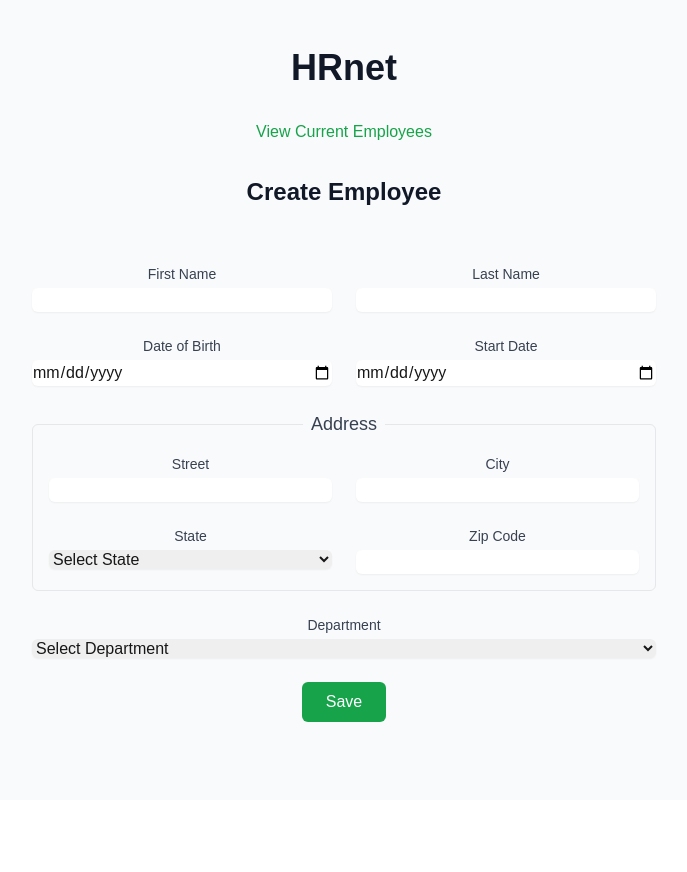
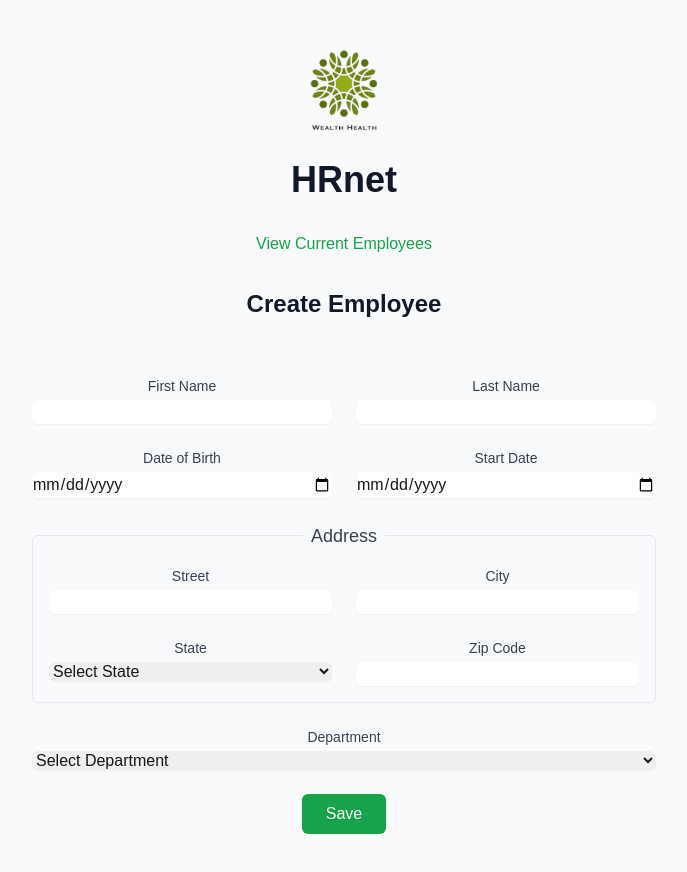
Before and after one commit to enzolp28/hrnet, a Next.js app: page / in a window 1280 px wide. Shown: the top 872 px of the page, without its empty margins (296-983 px from the left). Before the commit the page ends 800 px from the top, so only its background shows below. Built offline with nearby package versions, Linux system fonts and the light colour scheme.

Commit message:
ajout logo EmployeeForm

```diff
--- a/app/page.tsx
+++ b/app/page.tsx
@@ -2,6 +2,7 @@
 'use client';
 
 import Link from 'next/link';
+import Image from 'next/image';
 import EmployeeForm from './components/EmployeeForm';
 
 
@@ -10,6 +11,13 @@ export default function Home() {
     <div className="min-h-screen bg-gray-50">
       <div className="max-w-7xl mx-auto py-12 px-4 sm:px-6 lg:px-8">
         <div className="text-center">
+          <Image
+            src="/logo-wh.png"
+            alt="Wealth Health Logo"
+            width={100}
+            height={50}
+            className="mx-auto mb-6"
+          />
           <h1 className="text-4xl font-bold text-gray-900 mb-8">HRnet</h1>
           <div className="mb-8">
             <Link
```
Also changed, not shown: public/logo-wh.png (added), public/wealth-heath-logo.png (added).
